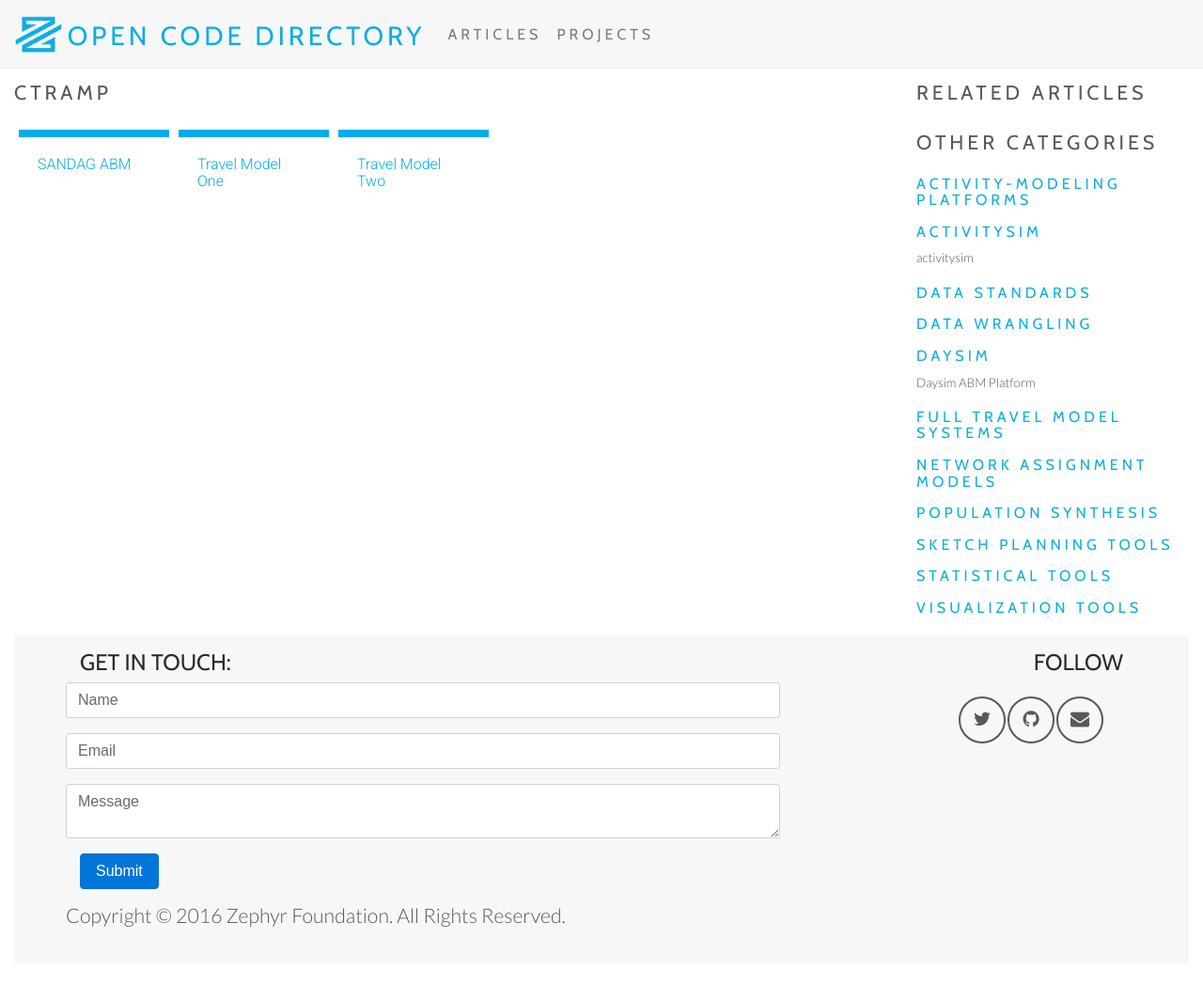
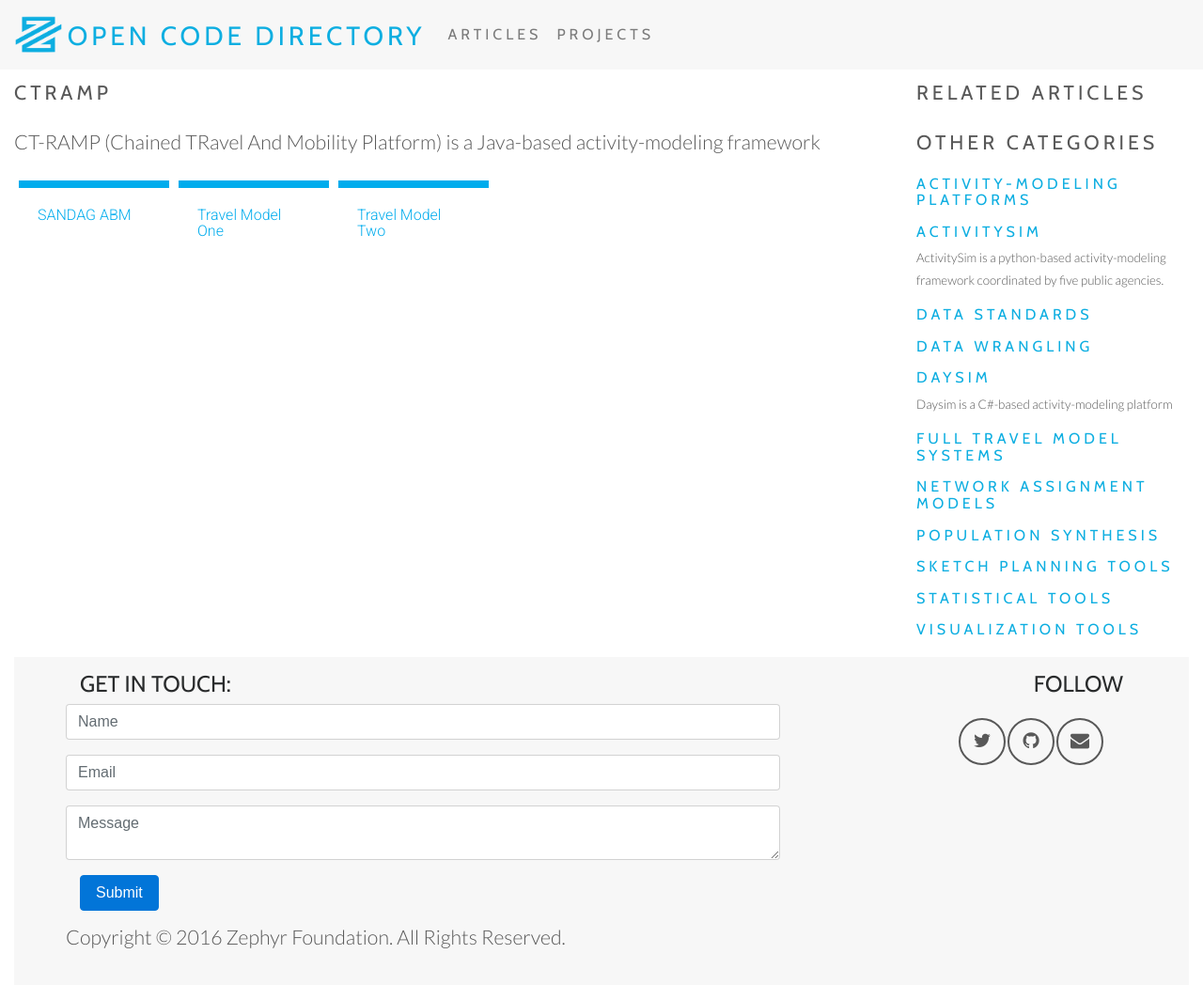
Before and after one commit to ZephyrTransport/zephyr-directory, a Jekyll site: the page built from _project-groups/ctramp.md, in a window 1280 px wide and 1049 px high. Shown: the whole window at 94% size. Built offline with Jekyll 4.4.1, drawn with Linux system fonts in a browser that asks for light colours; nearby versions of some CDN libraries.

Commit message:
Add GitHub icon for groups where it exists

```diff
--- a/_layouts/group.html
+++ b/_layouts/group.html
@@ -9,8 +9,16 @@
 <div class="row">
 <div class="col-md-9">
 
-	<h3><p class="zephyr">{{ page.title }}</p></h3>
-
+	<h3>
+		<p class="zephyr">{{ page.title }}
+		{% if page.github %}
+			<a href={{ page.github }} class="btn-social"><i class="fa fa-fw fa-github"></i></a>
+		{% endif %}
+		</p>
+	</h3>
+  <p>
+		{{ page.short-description }}
+	</p>
 	<section id="project-groups">
 		<div class="card-deck">
 		{% for group in site.project-groups %}
--- a/_project-groups/activitysim.md
+++ b/_project-groups/activitysim.md
@@ -3,6 +3,6 @@
 title: activitysim
 category: activitysim
 tags: [activitysim, abm-platform ]
-short-description: activitysim
+short-description: ActivitySim is a python-based activity-modeling framework coordinated by five public agencies.
 github: https://github.com/UDST/activitysim
 ---
--- a/_project-groups/ctramp.md
+++ b/_project-groups/ctramp.md
@@ -2,6 +2,6 @@
 layout: group
 title: CTRAMP
 category: ct-ramp
-tags: [ct-ramp, abm-platform ]
-short-description: chained travel and mobility platform
+tags: [ct-ramp, abm-platform, java]
+short-description: CT-RAMP (Chained TRavel And Mobility Platform) is a Java-based activity-modeling framework
 ---
--- a/_project-groups/daysim.md
+++ b/_project-groups/daysim.md
@@ -2,7 +2,7 @@
 layout: group
 title: Daysim
 category: daysim
-tags: [daysim, abm-platform ]
+tags: [daysim, abm-platform, c# ]
 github: https://github.com/RSGInc/daysim
-short-description: Daysim ABM Platform
+short-description: Daysim is a C#-based activity-modeling platform
 ---
```
